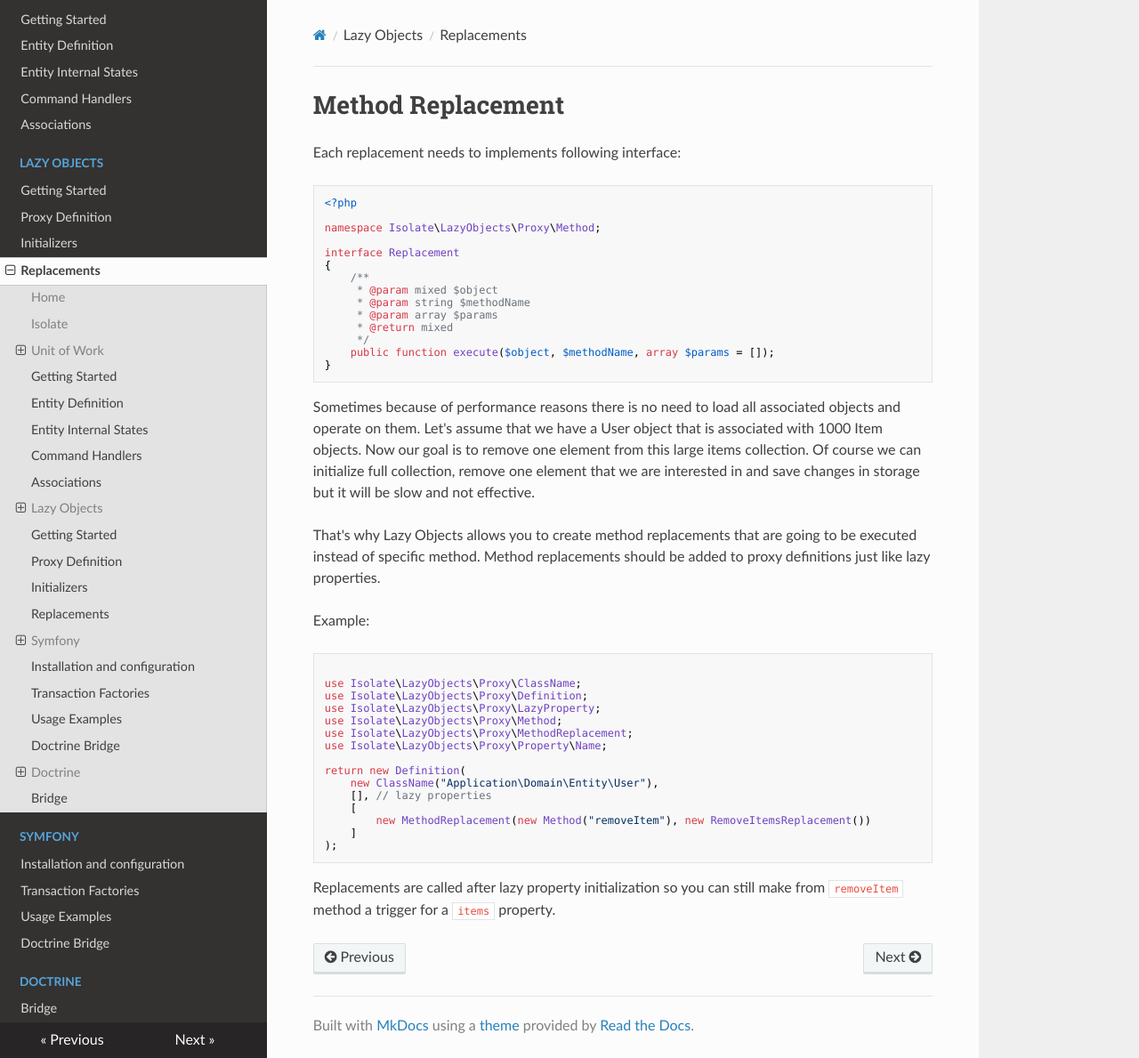
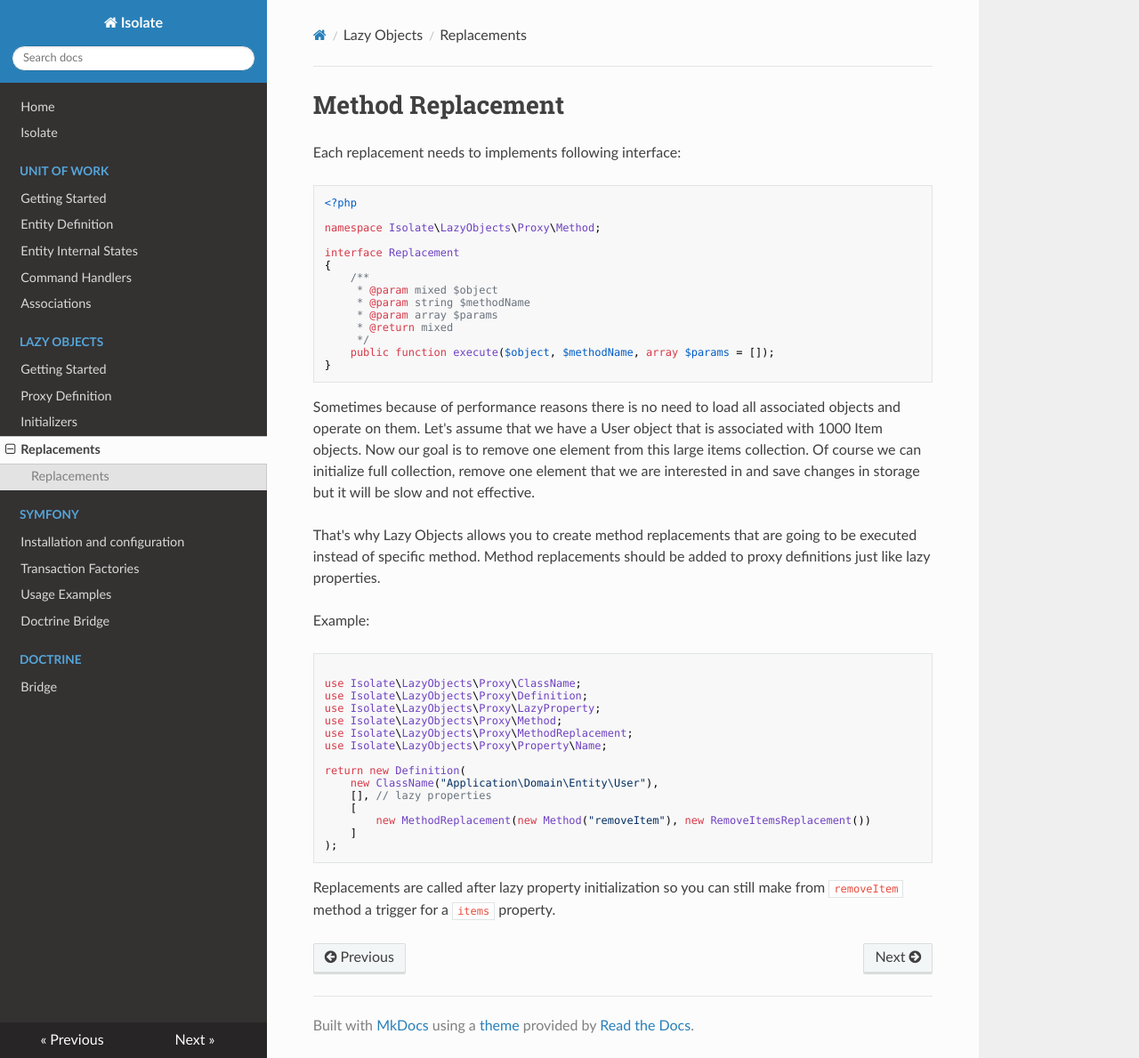
Before and after one commit to isolate-org/documentation, an MkDocs documentation site: the page built from docs/lazy-objects/replacements.md, in a window 1280 px wide and 1189 px high. Shown: the whole window at 89% size. Built offline with MkDocs 1.6.1, drawn with Linux system fonts in a browser that asks for light colours; nearby versions of some CDN libraries; old or Windows-style settings are respelled for this version of MkDocs.

Commit message:
Updated menu structure and fixed menu duplication

```diff
--- a/mkdocs.yml
+++ b/mkdocs.yml
@@ -1,21 +1,25 @@
 site_name: Isolate
 theme_dir: theme
 pages:
-  - ['index.md', 'Home']
-  - ['isolate/isolate.md', 'Isolate']
-  - ['unit-of-work/getting-started.md', 'Unit of Work', 'Getting Started']
-  - ['unit-of-work/entity-definition.md', 'Unit of Work', 'Entity Definition']
-  - ['unit-of-work/entity-internal-states.md', 'Unit of Work', 'Entity Internal States']
-  - ['unit-of-work/command-handlers.md', 'Unit of Work', 'Command Handlers']
-  - ['unit-of-work/associations.md', 'Unit of Work', 'Associations']
-  - ['lazy-objects/getting-started.md', 'Lazy Objects', 'Getting Started']
-  - ['lazy-objects/proxy-definition.md', 'Lazy Objects', 'Proxy Definition']
-  - ['lazy-objects/initializers.md', 'Lazy Objects', 'Initializers']
-  - ['lazy-objects/replacements.md', 'Lazy Objects', 'Replacements']
-  - ['symfony/installation-and-configuration.md', 'Symfony', 'Installation and configuration']
-  - ['symfony/transaction-factories.md', 'Symfony', 'Transaction Factories']
-  - ['symfony/usage-examples.md', 'Symfony', 'Usage Examples']
-  - ['symfony/doctrine-bridge.md', 'Symfony', 'Doctrine Bridge']
-  - ['doctrine/bridge.md', 'Doctrine', 'Bridge']
+  - Home: index.md
+  - Isolate: isolate/isolate.md
+  - Unit of Work:
+    - Getting Started: unit-of-work/getting-started.md
+    - Entity Definition: unit-of-work/entity-definition.md
+    - Entity Internal States: unit-of-work/entity-internal-states.md
+    - Command Handlers: unit-of-work/command-handlers.md
+    - Associations: unit-of-work/associations.md
+  - Lazy Objects:
+    - Getting Started: lazy-objects/getting-started.md
+    - Proxy Definition: lazy-objects/proxy-definition.md
+    - Initializers: lazy-objects/initializers.md
+    - Replacements: lazy-objects/replacements.md
+  - Symfony:
+    - Installation and configuration: symfony/installation-and-configuration.md
+    - Transaction Factories: symfony/transaction-factories.md
+    - Usage Examples: symfony/usage-examples.md
+    - Doctrine Bridge: symfony/doctrine-bridge.md
+  - Doctrine:
+    - Bridge: doctrine/bridge.md
 theme: readthedocs
 use_directory_urls: false
--- a/theme/toc.html
+++ b/theme/toc.html
@@ -1,16 +1,11 @@
-<ul class="current">
-    {% for nav_item in nav %}
 {% if nav_item.children %}
-    <li class="toctree-l1{% if nav_item.active%} current{%endif%}">
-        <a class="reference internal" href="{{ nav_item.children[0].url }}">{{ nav_item.title }}</a>
-        <ul>
+<ul class="subnav">
+    <li><span>{{ nav_item.title }}</span></li>
+
     {% for nav_item in nav_item.children %}
-            <li class="toctree-l2 {% if nav_item.active%}current{%endif%}">
-                <a class="{% if nav_item.active%}current{%endif%}" href="{{ nav_item.url }}">{{ nav_item.title }}</a>
-            </li>
+    {% include 'toc.html' %}
     {% endfor %}
 </ul>
-    </li>
 {% else %}
 <li class="toctree-l1 {% if nav_item.active%}current{%endif%}">
     <a class="{% if nav_item.active%}current{%endif%}" href="{{ nav_item.url }}">{{ nav_item.title }}</a>
@@ -26,6 +21,3 @@
     {% endif %}
 </li>
 {% endif %}
-
-    {% endfor %}
-</ul>
```
Lines whose indentation alone changed are shown as unchanged.
